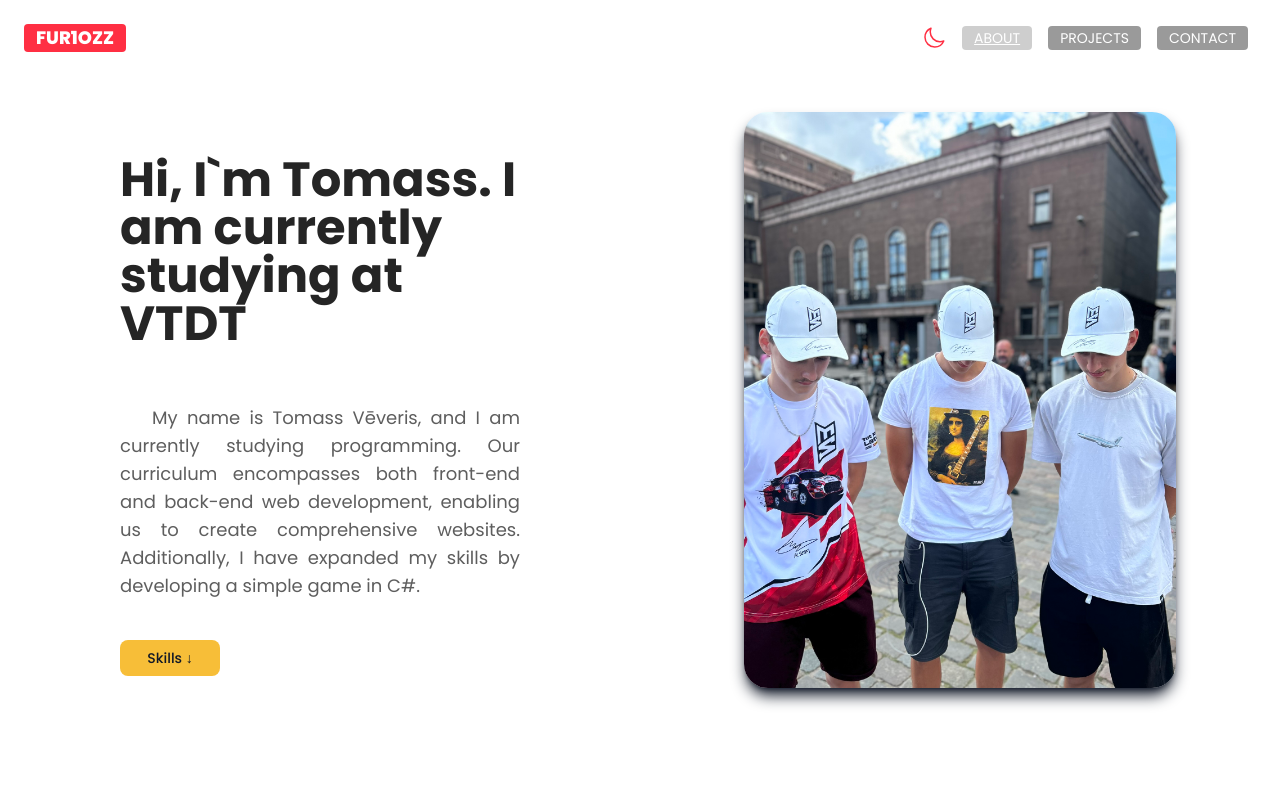
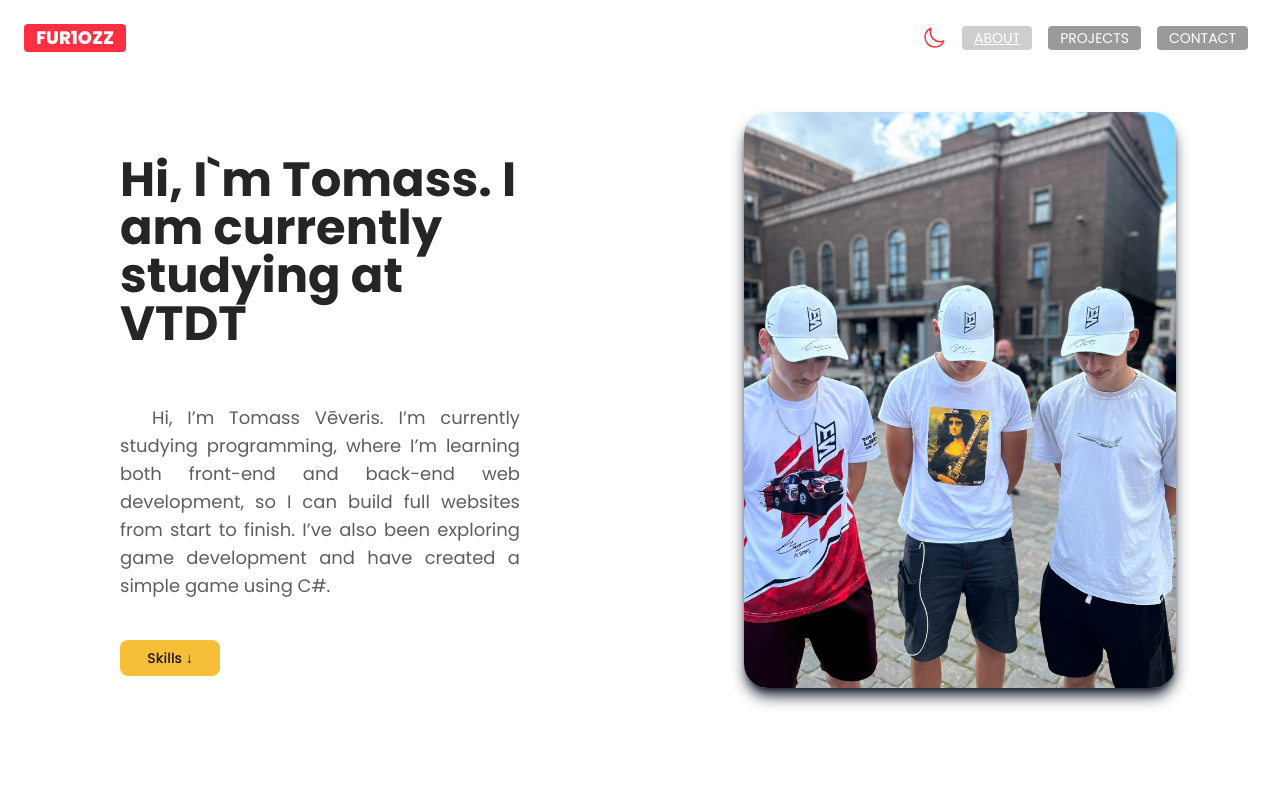
Before and after one commit to fur1ozz/portfolio, a React (Create React App) app: page /about in a window 1280 px wide. Shown: the top 800 px of the page. Built offline with nearby package versions, Linux system fonts and the light colour scheme.

Commit message:
made better description, still need to figure out how to fix video cutout for smaller screens

```diff
--- a/src/components/About.jsx
+++ b/src/components/About.jsx
@@ -19,8 +19,7 @@ const About = () => {
                     <div className="flex flex-col lg:mt-8 mt-20 sm:mx-20 mx-5">
                         <h1 className="flex text-5xl font-bold text-pj-100 ">Hi, I`m Tomass. I am currently studying at  VTDT</h1>
                         <p className="text-pj-300 text-lg text-justify mt-14 indent-8">
-                            My name is Tomass Vēveris, and I am currently studying programming. Our curriculum encompasses both front-end and back-end web development, enabling us to create comprehensive websites. Additionally, I have expanded my skills by developing a simple game in C#.
-                        </p>
+                            Hi, I’m Tomass Vēveris. I’m currently studying programming, where I’m learning both front-end and back-end web development, so I can build full websites from start to finish. I’ve also been exploring game development and have created a simple game using C#.                        </p>
                         <button onClick={scrollToSecondDiv} type="button" className="w-[100px] mt-10 text-gray-900 bg-[#F7BE38] hover:bg-[#F7BE38]/90 font-medium rounded-lg text-sm px-2 py-2 text-center inline-flex items-center justify-center">
                             Skills ↓
                         </button>
--- a/src/components/Footer.jsx
+++ b/src/components/Footer.jsx
@@ -3,7 +3,7 @@ import React from 'react';
 const Footer = () => {
     return (
         <div className="max-w-[1024px] w-full border-t-2 dark:border-white border-black py-6 flex justify-center mx-auto">
-            <a href="#fur1ozzPortfolio" target="_blank" className="dark:text-white text-black">
+            <a href="https://fur1ozz-portfolio.vercel.app/about" target="_blank" className="dark:text-white text-black">
                 Made with ❤️ by
                 <span className="font-semibold"> fur1ozz</span>
             </a>
```
